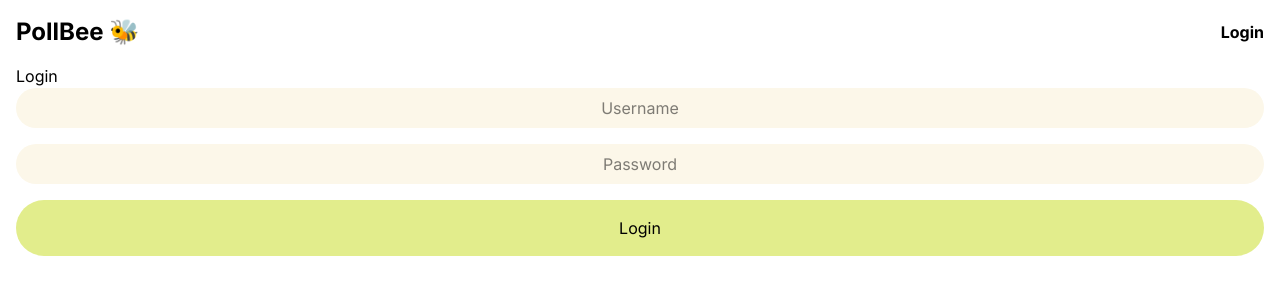
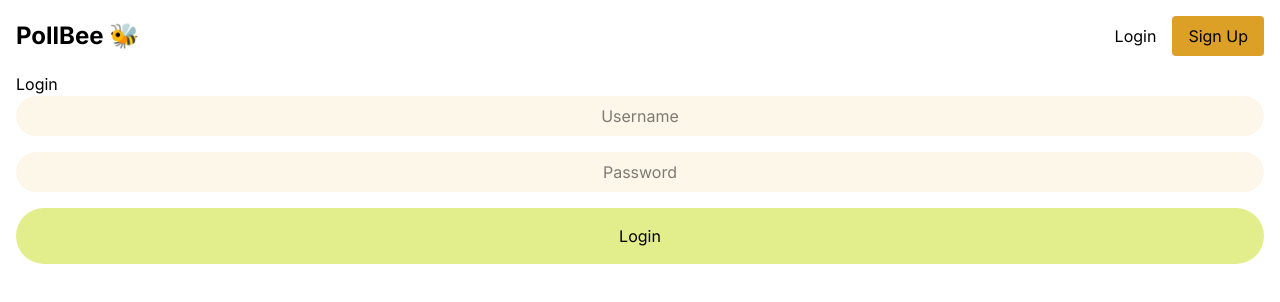
Before and after one commit to jonte265/pollbee, a Next.js app in the folder frontend/: page /login in a window 1280 px wide. Shown: the top 302 px of the page. Built offline with nearby package versions, Linux system fonts and the light colour scheme.

Commit message:
add primary btn component

```diff
--- a/frontend/components/Header.tsx
+++ b/frontend/components/Header.tsx
@@ -1,4 +1,5 @@
 import Link from 'next/link';
+import PrimaryBtn from './PrimaryBtn';
 
 function Header() {
   return (
@@ -6,9 +7,14 @@ function Header() {
       <Link href='/'>
         <h1 className='font-bold text-2xl'>PollBee 🐝</h1>
       </Link>
-      <Link href='/login'>
-        <p className='font-bold'>Login</p>
-      </Link>
+      <div className='flex gap-4 justify-center items-center'>
+        <Link href='/login'>
+          <button>Login</button>
+        </Link>
+        <Link href='/login'>
+          <PrimaryBtn btnText='Sign Up' />
+        </Link>
+      </div>
     </header>
   );
 }
--- /dev/null
+++ b/frontend/components/PrimaryBtn.tsx
@@ -0,0 +1,13 @@
+type PrimaryBtnType = {
+  btnText: string;
+};
+
+function PrimaryBtn({ btnText }: PrimaryBtnType) {
+  return (
+    <button className='bg-primary rounded px-4 py-2 hover:bg-primary-300 transition-all ease-in-out'>
+      {btnText}
+    </button>
+  );
+}
+
+export default PrimaryBtn;
```
